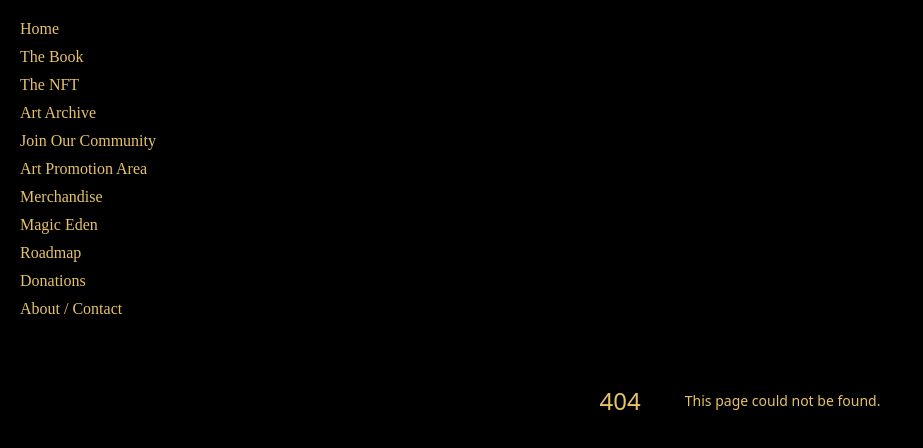
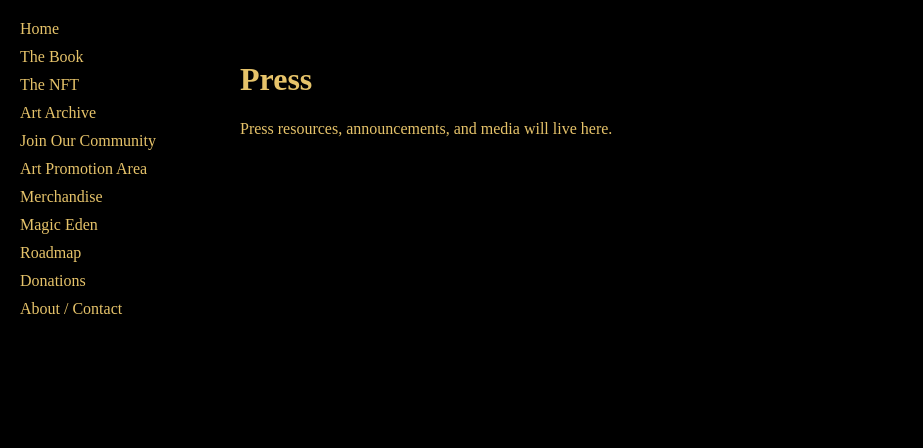
Before and after one commit to vesuvious-king/Kings-of-Solympus-, a Next.js app: page /press in a window 1280 px wide. Before the commit this address had no page. Shown: the top 448 px of the page, without its empty margins (0-923 px from the left). Built offline with nearby package versions, Linux system fonts and the light colour scheme.

Commit message:
Create page.js

```diff
--- /dev/null
+++ b/app/press/page.js
@@ -0,0 +1,8 @@
+export default function Press() {
+  return (
+    <main style={{ padding: "40px" }}>
+      <h1>Press</h1>
+      <p>Press resources, announcements, and media will live here.</p>
+    </main>
+  );
+}
```
